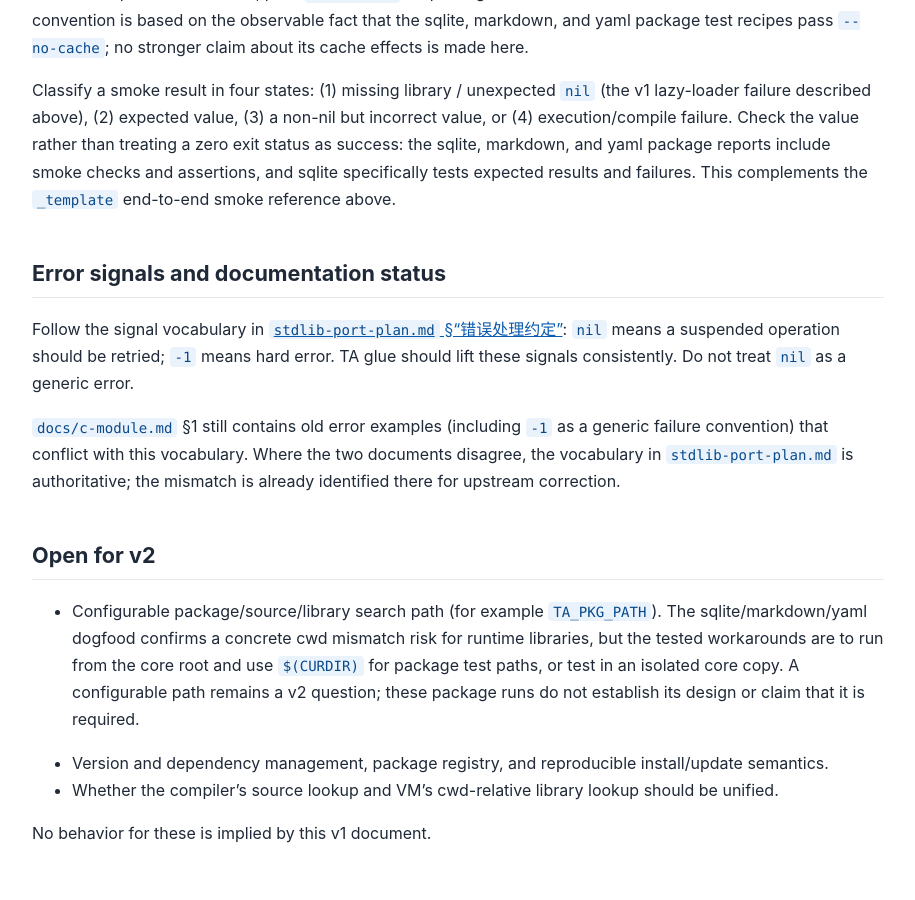
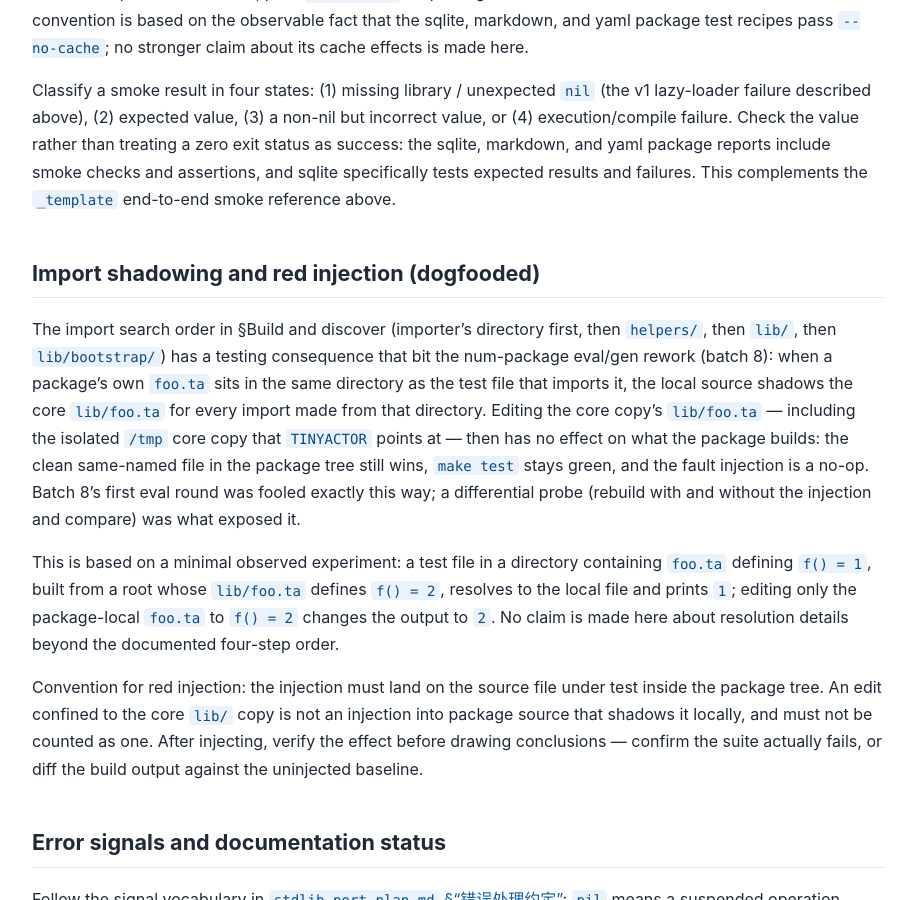
Before and after one commit to tiancaiamao/tinyactor, a Jekyll site: the page built from docs/packages.md, in a window 1280 px wide and 900 px high, scrolled down 2798 px. Shown: the whole window, without its empty margins (182-1097 px from the left). Built offline with Jekyll 4.4.1, drawn with Linux system fonts in a browser that asks for light colours; our own code applies the rules of GitHub Pages for plain Markdown files.

Commit message:
docs(packages): record import shadowing gotcha (red-injection must hit package tree)
import resolves the same-directory .ta before core lib/, so injecting
into the isolated core copy is silently shadowed by the package's clean
source (false green, hit in batch 8 num eval). Verified against
driver.ta find_module_path four-step search with three-way experiment.

```diff
--- a/docs/packages.md
+++ b/docs/packages.md
@@ -46,6 +46,14 @@ As a development convention, pass `--no-cache` for package smoke and tests to ex
 
 Classify a smoke result in four states: (1) missing library / unexpected `nil` (the v1 lazy-loader failure described above), (2) expected value, (3) a non-nil but incorrect value, or (4) execution/compile failure. Check the value rather than treating a zero exit status as success: the sqlite, markdown, and yaml package reports include smoke checks and assertions, and sqlite specifically tests expected results and failures. This complements the `_template` end-to-end smoke reference above.
 
+## Import shadowing and red injection (dogfooded)
+
+The import search order in §Build and discover (importer's directory first, then `helpers/`, then `lib/`, then `lib/bootstrap/`) has a testing consequence that bit the num-package eval/gen rework (batch 8): when a package's own `foo.ta` sits in the same directory as the test file that imports it, the local source shadows the core `lib/foo.ta` for every import made from that directory. Editing the core copy's `lib/foo.ta` — including the isolated `/tmp` core copy that `TINYACTOR` points at — then has no effect on what the package builds: the clean same-named file in the package tree still wins, `make test` stays green, and the fault injection is a no-op. Batch 8's first eval round was fooled exactly this way; a differential probe (rebuild with and without the injection and compare) was what exposed it.
+
+This is based on a minimal observed experiment: a test file in a directory containing `foo.ta` defining `f() = 1`, built from a root whose `lib/foo.ta` defines `f() = 2`, resolves to the local file and prints `1`; editing only the package-local `foo.ta` to `f() = 2` changes the output to `2`. No claim is made here about resolution details beyond the documented four-step order.
+
+Convention for red injection: the injection must land on the source file under test inside the package tree. An edit confined to the core `lib/` copy is not an injection into package source that shadows it locally, and must not be counted as one. After injecting, verify the effect before drawing conclusions — confirm the suite actually fails, or diff the build output against the uninjected baseline.
+
 ## Error signals and documentation status
 
 Follow the signal vocabulary in [`stdlib-port-plan.md` §“错误处理约定”](stdlib-port-plan.md#贯穿约定v5-新增先于一切模块): `nil` means a suspended operation should be retried; `-1` means hard error. TA glue should lift these signals consistently. Do not treat `nil` as a generic error.
```
